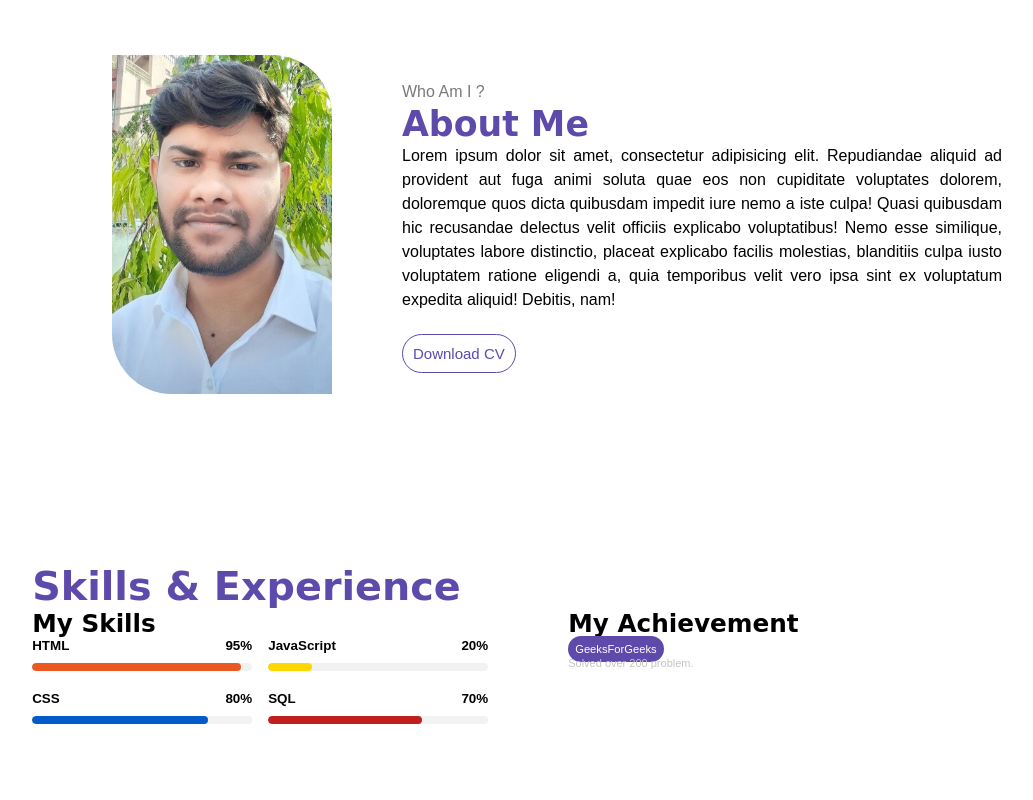
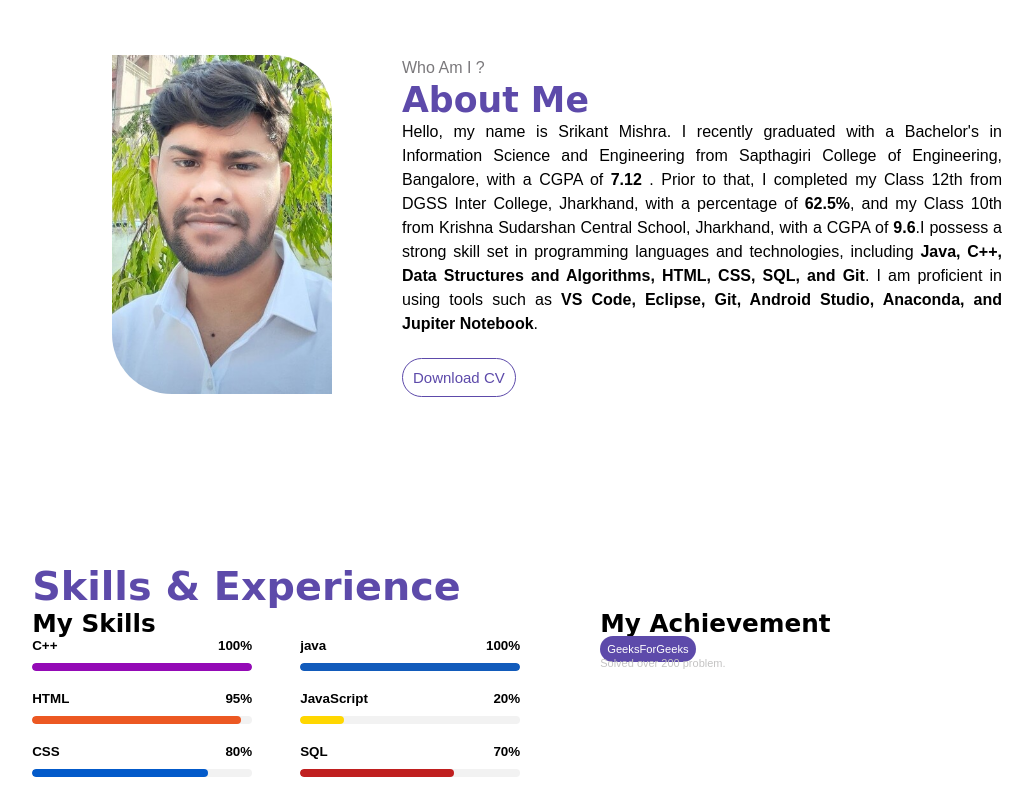
Before and after one commit to SrikantMishra013/myPortfolio, a plain HTML site: page index.html in a window 1280 px wide. Shown: the part 900-1700 px from the top of the page, without its empty margins (83-1116 px from the left). Drawn offline with Linux system fonts and the light colour scheme; a web font is replaced by a local one.

Commit message:
did some changes

```diff
--- a/index.html
+++ b/index.html
@@ -58,14 +58,14 @@
             <p class="section-subtitle">Who Am I ?</p>
             <h2 class="section-title">About Me</h2>
             <p>
-                Lorem ipsum dolor sit amet, consectetur adipisicing elit. Repudiandae aliquid ad provident aut
-                fuga animi soluta quae eos non cupiditate voluptates dolorem, doloremque quos dicta quibusdam
-                impedit iure nemo a iste culpa! Quasi quibusdam hic recusandae delectus velit officiis explicabo
-                voluptatibus! Nemo
-                esse similique, voluptates labore distinctio, placeat explicabo facilis molestias, blanditiis
-                culpa iusto voluptatem ratione eligendi a, quia temporibus velit vero ipsa sint ex voluptatum
-                expedita aliquid! Debitis, nam!
-            </p>
+                Hello, my name is Srikant Mishra. I recently graduated with a Bachelor's in Information Science and
+                Engineering from Sapthagiri College of Engineering, Bangalore, with a CGPA of<span style="font-weight:bold;"> 7.12 </span>. Prior to that, I
+                completed my Class 12th from DGSS Inter College, Jharkhand, with a percentage of <span style="font-weight:bold;">62.5%</span>, and my Class
+                10th from Krishna Sudarshan Central School, Jharkhand, with a CGPA of <span style="font-weight:bold;">9.6</span>.I possess a strong skill set
+                in programming languages and technologies, including <span style="font-weight:bold;">Java, C++, Data Structures and Algorithms, HTML,
+                CSS, SQL, and Git</span>. I am proficient in using tools such as <span style="font-weight:bold;">VS Code, Eclipse, Git, Android Studio,
+                Anaconda, and Jupiter Notebook</span>.
+              </p>
             <button class="btn">Download CV</button>
         </div>
     </div> <!-- end of about section -->
@@ -77,6 +77,15 @@
                 <h3>My Skills</h3>
                 <div class="myskill">
                     <div class="col-1">
+                        <div class="skill">
+                            <div class="skillName">
+                                <h6>C++</h6>
+                                <h6>100%</h6>
+                            </div>
+                            <div class="progress-bar">
+                                <div class="progress" data-level="100" style="background-color: rgb(148, 10, 182);"></div>
+                            </div>
+                        </div>
                         <div class="skill">
                             <div class="skillName">
                                 <h6>HTML</h6>
@@ -97,6 +106,15 @@
                         </div>
                     </div>
                     <div class="col-2">
+                        <div class="skill">
+                            <div class="skillName">
+                                <h6>java</h6>
+                                <h6>100%</h6>
+                            </div>
+                            <div class="progress-bar">
+                                <div class="progress" data-level="100" style="background-color: rgb(18, 91, 187);"></div>
+                            </div>
+                        </div>
                         <div class="skill">
                             <div class="skillName">
                                 <h6>JavaScript</h6>
--- a/styles.css
+++ b/styles.css
@@ -8,7 +8,6 @@ body {
     margin: 0;
     font-family: 'Baloo Paaji 2', cursive;
     text-align: left;
-    /* background-color: red; */
 }
 
 ul {
@@ -23,7 +22,7 @@ a {
 }
 
 a:hover {
-    color: red;
+    color: rgb(223, 7, 7);
 }
 
 .navbar {
@@ -381,7 +380,7 @@ a:hover {
 .myskill {
     display: flex;
     align-items: center;
-    gap: 1rem;
+    gap: 3rem;
     font-family: sans-serif;
     font-size: 20px;
 }
@@ -418,12 +417,15 @@ a:hover {
 
 @media (max-width: 767.98px) {
     .skill-section {
-        flex-direction: column;
         gap: 0rem;
     }
 
     .progress-bar {
         min-width: 160px;
+    }
+
+    .myskill {
+        gap: 1rem;
     }
 }
 
```
